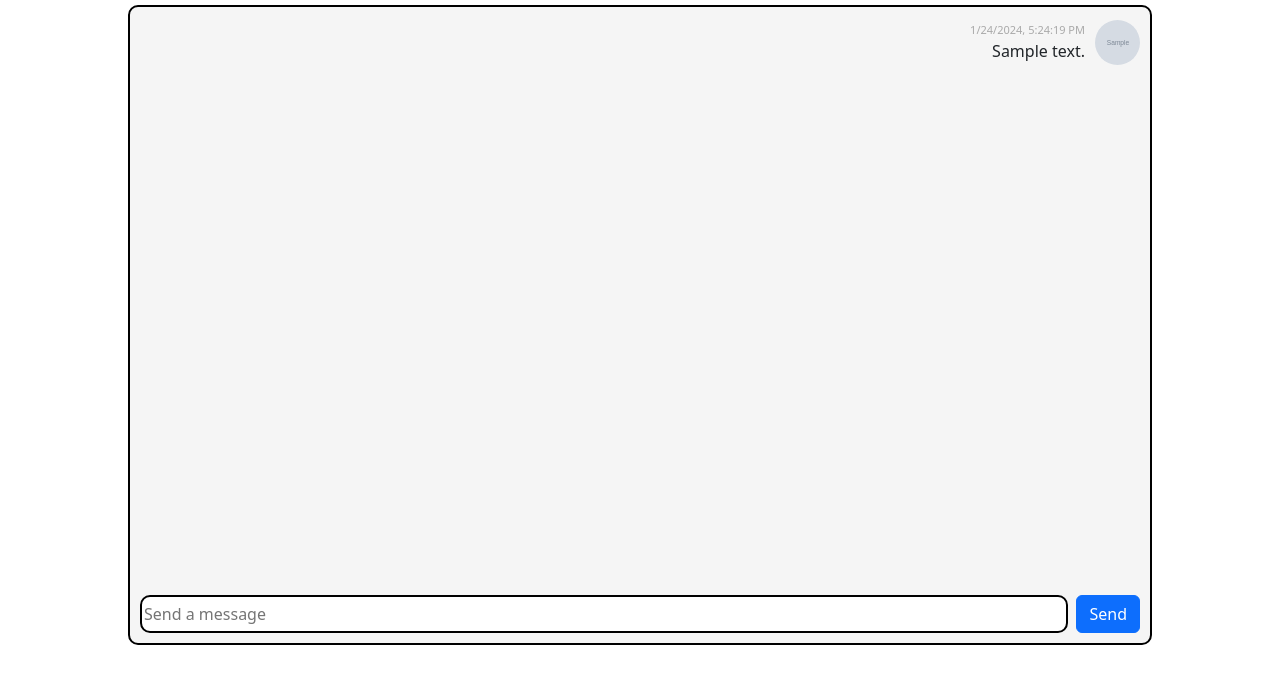
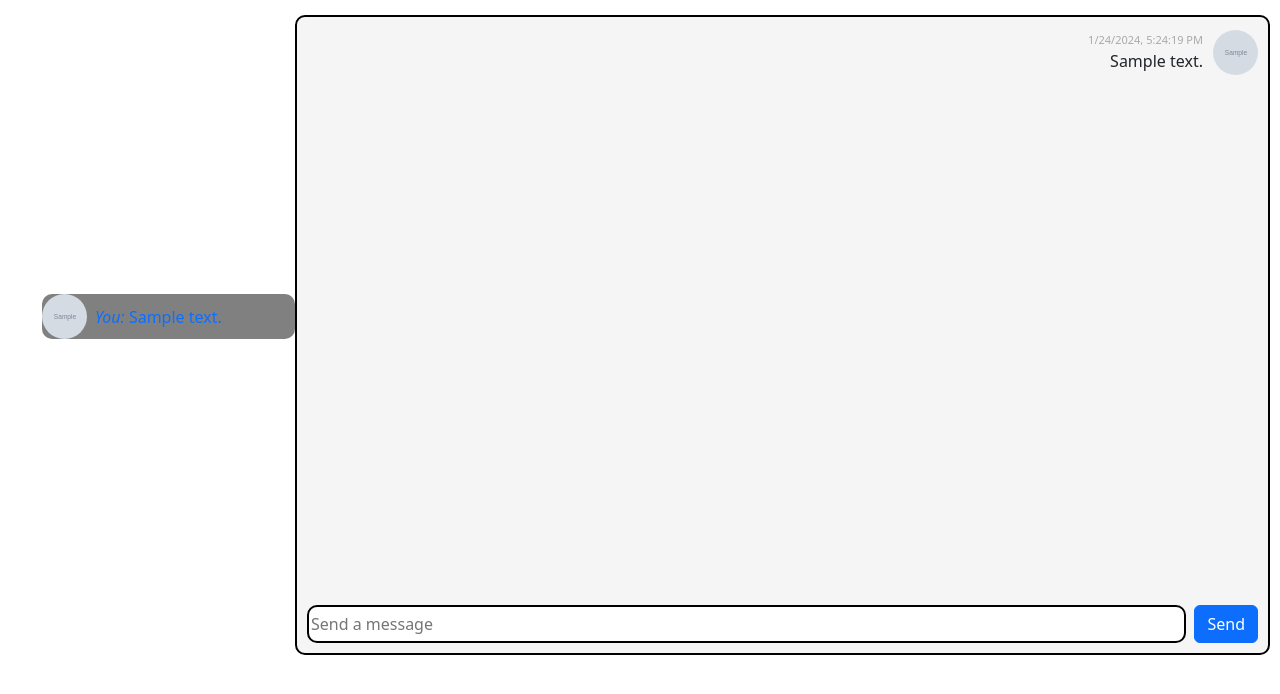
Before and after one commit to Kodoban/local-chat, a Flask app: page /chats/1 in a window 1280 px wide. Shown: the part 56-750 px from the top of the page. Run offline with Flask 3, Linux system fonts and the light colour scheme; a user stored in the database is signed in; tables that the repository leaves empty hold one stand-in row (values such as "Sample post"); grey boxes marked "Sample" are stand-in pictures; some libraries are stand-ins or nearby versions.

Commit message:
Add rudimentary sidebar with all chats the user is in

```diff
--- a/client/static/css/chat.css
+++ b/client/static/css/chat.css
@@ -2,9 +2,10 @@
     display: flex;
     align-items: center;
     justify-content: center;
+    margin: 10px;
 }
 
-.messages {
+.messages, .chats {
     overflow-y: scroll;
     flex: 1;
     width: 100%;
@@ -15,7 +16,37 @@
     display: flex;
 }
 
+#allChats {
+    flex: 2;
+    border: green;
+}
+
+.chat-list-entry {
+    border-radius: 10px;
+    border-width: 2px;
+    background-color: gray;
+}
+
+.chat-info {
+    /*  Find way to cover only 3/10 of the window regardless of window size */
+    width: 200px;
+    margin-left: 8px;
+}
+
+.chat-preview-clickable {
+    text-decoration: none;
+    align-items: center;
+}
+
+.latest-message {
+    white-space: nowrap;
+    min-width: 0;
+    text-overflow: ellipsis;
+    overflow: hidden;
+}
+
 .conversation-box {
+    flex: 8;
     border-color: black;
     border-width: 2px;
     border-style: solid;
--- a/client/static/js/chat.js
+++ b/client/static/js/chat.js
@@ -14,8 +14,14 @@ document.addEventListener("DOMContentLoaded", function(event) {
     }
 });
 
-socketio.on('message', function(data) {
-    createMessage(data.name, data.content, new Date(data.send_time));
+socketio.on('message', function(message) {
+    createMessage(message.name, message.content, new Date(message.send_time));
+});
+
+socketio.on('notification', function(messagePreview) {
+    // TODO: Does not work if a new chat is started by another user while the logged in user is in the chat page
+    let chatPreview = document.querySelector(`.list-group-item#id${messagePreview.chat_id} .latest-message`);
+    chatPreview.innerHTML = `${messagePreview.name}: ${messagePreview.content}`;
 });
 
 function createMessage(name, msg, sendTime) {
@@ -64,6 +70,7 @@ function createMessage(name, msg, sendTime) {
         messageContent.innerHTML = msg;
     }
     else {
+        // TODO: Add name to different place in message (e.g. on top)
         messageContent.innerHTML = `<strong>${name}: </strong>${msg}`;
     }
 
@@ -85,6 +92,17 @@ function createMessage(name, msg, sendTime) {
         addNewMessageRibbon();
         toggleNewMessageRibbon();
     }
+
+    // Show new message in chat preview in the sidebar
+    // TODO: Would this work if a user was had 2 or more tabs of the chat page active but was on different chats?
+    let chatPreview = document.querySelector(`.list-group-item#id${new URL(location.href).pathname.split('/').pop()} .latest-message`);
+    if (name === "") {
+        chatPreview.innerHTML = `<i>You:</i> ${msg}`;
+    }
+    else {
+        chatPreview.innerHTML = `${name}: ${msg}`;
+    }
+
 }
 
 function sendMessage() {
--- a/client/templates/chat.html
+++ b/client/templates/chat.html
@@ -10,15 +10,53 @@
 {% block content %}
 
     <div class="page-content">
+        <div id="allChats">
+            <ul class="chats">
+                {% for chat in user.chats %}
+                <li class="list-group-item" id="id{{chat.id}}">
+                    <div class="chat-list-entry d-flex mb-3">
+                        <a class="link-primary d-flex chat-preview-clickable" href="{{ url_for('views.chat', id=chat.id) }}">
+                            <div class="chat-pic profile-picture-container">
+                                <!-- TODO: Add check for when group chats are implemented  -->
+                                <!-- TODO: Set other user profile picture column for Chat model, use that instead -->
+                                <img class="profile-picture" src="{{ url_for('views.profile_picture', filename=(chat.messages|last).sender.profile_picture) }}" alt="Profile Picture">
+                            </div>
+                            <div class="chat-info d-flex flex-column">
+                                <!-- TODO: Add check for when group chats are implemented  -->
+
+                                <div class="chat-name">
+                                    <!-- TODO: Find better way to achieve this with built-in filters -->
+                                    {% for chat_user in chat.users %}
+                                        {% if chat_user != user %}
+                                            {{chat_user.name}}
+                                        {% endif %}
+                                    {% endfor %}
+                                </div>
+
+                                <div class="latest-message">
+                                    {% if (chat.messages|last).sender == user %}
+                                        <i>You:</i> {{(chat.messages|last).content}}
+                                    {% else %}
+                                        {{(chat.messages|last).sender.name}}: {{(chat.messages|last).content}}
+                                    {% endif %}
+
+                                </div>
+                            </div>
+                        </a>
+                    </div>
+                </li>
+                {% endfor %}
+            </ul>
+        </div>
+
         <div class="conversation-box" id="conversationBox">
-
-
             <div class="messages" id="messages">
                 {% for message in chat.messages %}
                     {% if message.sender.id == user.id %}
                         <div class="message-item own-message">
                             <div class="message-container">
                                 <span class="metadata-send-time own-message-text-align">
+                                    <!-- Time bug still exists -->
                                     {{message.timestamp | convert_date_to_ISO8601}}
                                 </span>
                                 <span class="own-message-text-align">
--- a/server/views.py
+++ b/server/views.py
@@ -13,6 +13,7 @@ import re
 
 views = Blueprint('views', __name__)
 chatrooms = {}
+users_online = {}
 
 # Partially implemented
 # Page after login, shows all available chats (if any), page to add chats, etc
@@ -24,7 +25,7 @@ def home():
 
     return render_template("home.html", user=current_user)
 
-#Implemented
+# Implemented
 @views.route('/profile-picture/<filename>')
 def profile_picture(filename):
     return send_from_directory(PROFILE_PIC_DIR, filename)
@@ -133,16 +134,17 @@ def add_participants(chat_id):
 
 
 # Currently implementing
-@views.route('/chats/<int:chat_id>', methods=['GET'])
+@views.route('/chats/<int:id>', methods=['GET'])
 @login_required
-def chat(chat_id):
+def chat(id):
     if request.method == 'GET':
         # TODO: Check if there is an easier way to get the chat object (e.g. pass from another view)
-        chat = db.session.scalar(select(Chat).where(Chat.id==chat_id))
+        chat = db.session.scalar(select(Chat).where(Chat.id==id))
 
         # TODO: Check how to handle a user being in the same room on multiple tabs (utilize instance count?)
-        if chat.id not in chatrooms:
-            chatrooms[chat.id] = {"online_users": []}
+        chatrooms.setdefault(chat.id, {})
+        # if chat.id not in chatrooms:
+        #     chatrooms[chat.id] = {}
 
         session["chat"] = chat.id
 
@@ -207,7 +209,6 @@ def get_existing_personal_chat():
                                     )
                                 ).all()
 
-
         if len(chats) == 1:
             response = jsonify({'redirect': url_for('views.chat', chat_id = chats[0].id)})
             response.status_code = 200
@@ -215,6 +216,7 @@ def get_existing_personal_chat():
         else:
             print("More than 1 rooms found, please fix in new DB")
             return jsonify({})
+
 
 
 # Implemented
@@ -238,6 +240,22 @@ def message(data):
     # TODO: Check if it's better to verify that the message was inserted to the DB successfully first?
     emit('message', message, to=chat, include_self=False)
 
+
+    # Send notification to all members of the chat who are online but are reading the chat at the moment
+    # TODO: Find more efficient query
+    all_chat_members_id = [user.id for user in ((db.session.scalar(select(Chat).where(Chat.id==chat))).users)]
+    online_non_active_members = [user_sid for user_id, user_sid in users_online.items() \
+                                    if user_id not in chatrooms[chat] \
+                                    and user_id in all_chat_members_id \
+                                    and user_id != current_user.id]
+
+    message_preview = {
+        "chat_id": chat,
+        "name": sender,
+        "content": content,
+    }
+    emit('notification', message_preview, to=online_non_active_members, include_self=False)
+
     # Commit message to chat
 
     # datetime.fromisoformat() cannot handle the trailing "Z" in Python 3.10 and older
@@ -254,10 +272,12 @@ def message(data):
 
     print(f"Chat {chat} - {sender} said: {content} ({sendTime})")
 
-# Implemented
+# Mostly implemented
+# TODO: Fix bug where server restarts when users are in a chat (the chat does not register properly, maybe do a check after a message is sent?)
 @socketio.on("connect")
 def connect(auth):
 
+    users_online.update({current_user.id : request.sid})
     chatroom = session.get("chat")
 
     if not chatroom:
@@ -267,7 +287,7 @@ def connect(auth):
         return
 
     join_room(chatroom)
-    chatrooms[chatroom]["online_users"].append(current_user)
+    chatrooms[chatroom].setdefault(current_user.id, request.sid)
     print(f"{current_user.name} has connected to chatroom with ID {chatroom}")
 
 
@@ -275,13 +295,14 @@ def connect(auth):
 @socketio.on("disconnect")
 def disconnect():
 
+    users_online.pop(current_user.id)
     chatroom = session.get("chat")
 
     leave_room(chatroom)
 
     if chatroom in chatrooms:
-        chatrooms[chatroom]["online_users"].remove(current_user)
-        if len(chatrooms[chatroom]["online_users"]) <= 0:
+        chatrooms[chatroom].pop(current_user.id)
+        if len(chatrooms[chatroom]) <= 0:
             print(f"Chatroom with ID {chatroom} has no active users at the moment, deleting from memory (will still exist in DB, will be re-enter the memory once a user becomes active on it)")
             del chatrooms[chatroom]
 
```
